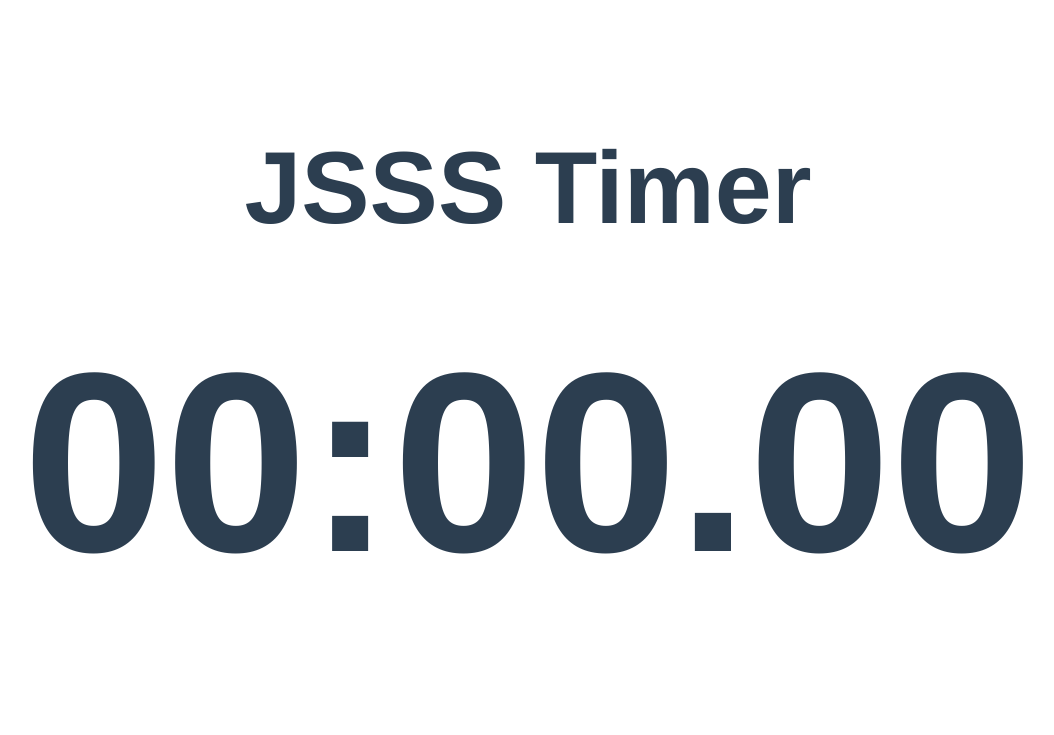
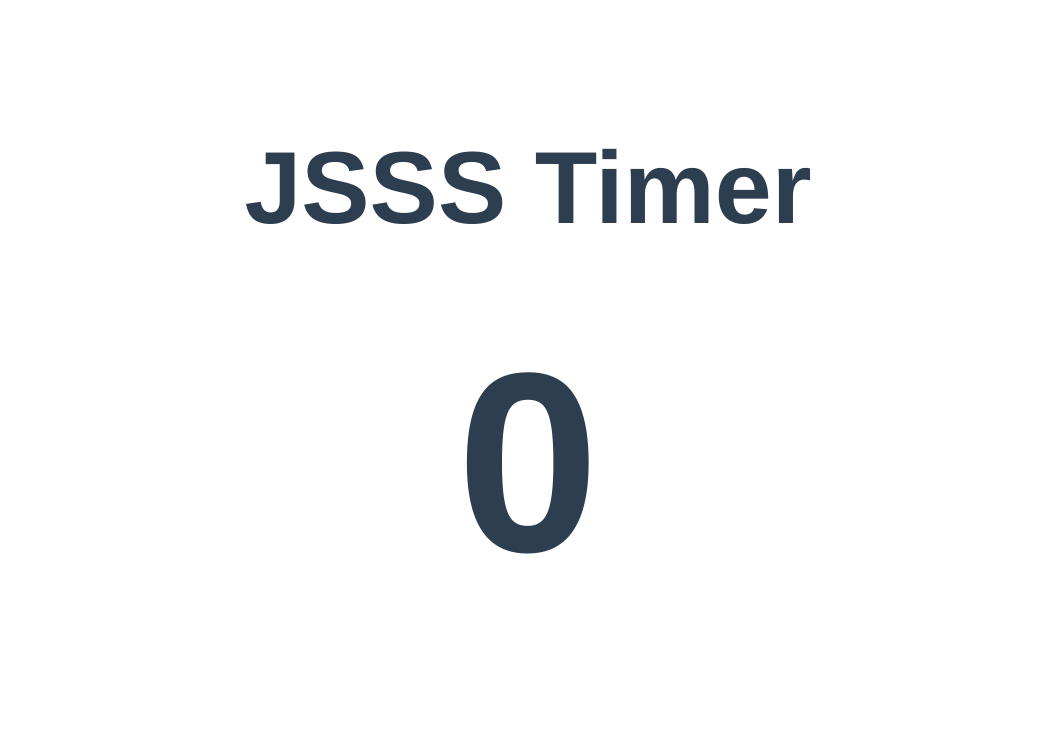
Before and after one commit to siyoon-jung/vue-jsss-timer, a Vue app: page / in a window 1280 px wide. Shown: the top 735 px of the page, without its empty margins (120-1174 px from the left). Built offline with nearby package versions, Linux system fonts and the light colour scheme.

Commit message:
초단위 시간 time 하나로 관리하는 코드로 변경 > props, methods 정리

```diff
--- a/src/components/TimeView.vue
+++ b/src/components/TimeView.vue
@@ -1,6 +1,6 @@
 <template>
     <div class="time">
-        {{minuteStr}}:{{secondStr}}.{{tenMillisecondStr}}
+        {{timeFormat}}
     </div>
 </template>
 
@@ -8,41 +8,11 @@
 export default {
     name: 'TimeView',
     props: {
-      minute: Number,
-      second: Number,
-      tenMillisecond: Number,
-    },
-    methods: {
-        // 일반적인 모든 함수를 정의할 수 있는 영역
-        zeroPad(num){
-
-            // padStart(무조건 2자리 표시, 앞의 빈자리 대체할 텍스트) : IE 지원 안됨!
-            // https://developer.mozilla.org/ko/docs/Web/JavaScript/Reference/Global_Objects/String/padStart
-            return num.toString().padStart(2, "0");
-
-            // 옛날 방식
-            /*
-            if(num < 10){
-                return "0" + num;
-            } else {
-                // num.toString() 보다 빈문자열 결합해서 문자열 만드는 방법이 성능이 좋다
-                return "" + num;
-            }
-            */
-        }
+      time: Number,
     },
     computed: {
-        // minuteStr: function(){} 의 ES6 약식
-        // this.minute 으로 접근한 props, data의 값이 업데이트되면 함수가 수행되어 재계산됨
-        // 이전 값을 캐시하고 있다가 새로 들어온 값이 동일하면 함수를 수행하지 않는다. (랜더링되지 않음) : methods와 computed의 차이..
-        minuteStr(){
-            return this.zeroPad(this.minute);
-        },
-        secondStr(){
-            return this.zeroPad(this.second);
-        },
-        tenMillisecondStr(){
-            return this.zeroPad(this.tenMillisecond);
+        timeFormat(){
+            return this.time;
         },
     }
 };
--- a/src/components/TimerContainer.vue
+++ b/src/components/TimerContainer.vue
@@ -10,9 +10,7 @@
       ="minute" 은 data()의 minute
        -->
       <TimeView
-        :minute="minute"
-        :second="second"
-        :tenMillisecond="tenMillisecond"
+        :time="time"
       />
       <!-- v-if true/false에 따라 보였다 안보였다
             v-if="isStop"
@@ -47,9 +45,7 @@ export default {
     // 내부에서 관리하는 변수. state같은 녀석..
     return {
       isStop: true,
-      minute: 0,
-      second: 0,
-      tenMillisecond: 0
+      time: 0,
     }
   },
   // timer 돌리기 event
@@ -64,21 +60,7 @@ export default {
       this.isStop = false;
 
       timer = setInterval(()=>{
-        if(this.tenMillisecond === 99) {
-          this.tenMillisecond = 0;
-
-          if (this.second === 59) {
-            this.second = 0;
-            this.minute++;
-          } else {
-            this.second++;
-          }
-
-        } else {
-          this.tenMillisecond++;
-        }
-
-        // console.log(this.minute, this.second, this.tenMillisecond);
+        this.time++;
       }, 10)
     },
     onStopClick(){
@@ -89,9 +71,7 @@ export default {
       timer = null;
     },
     onResetClick(){
-      this.minute = 0;
-      this.second = 0;
-      this.tenMillisecond = 0;
+      this.time = 0;
     }
   }
 };
```
